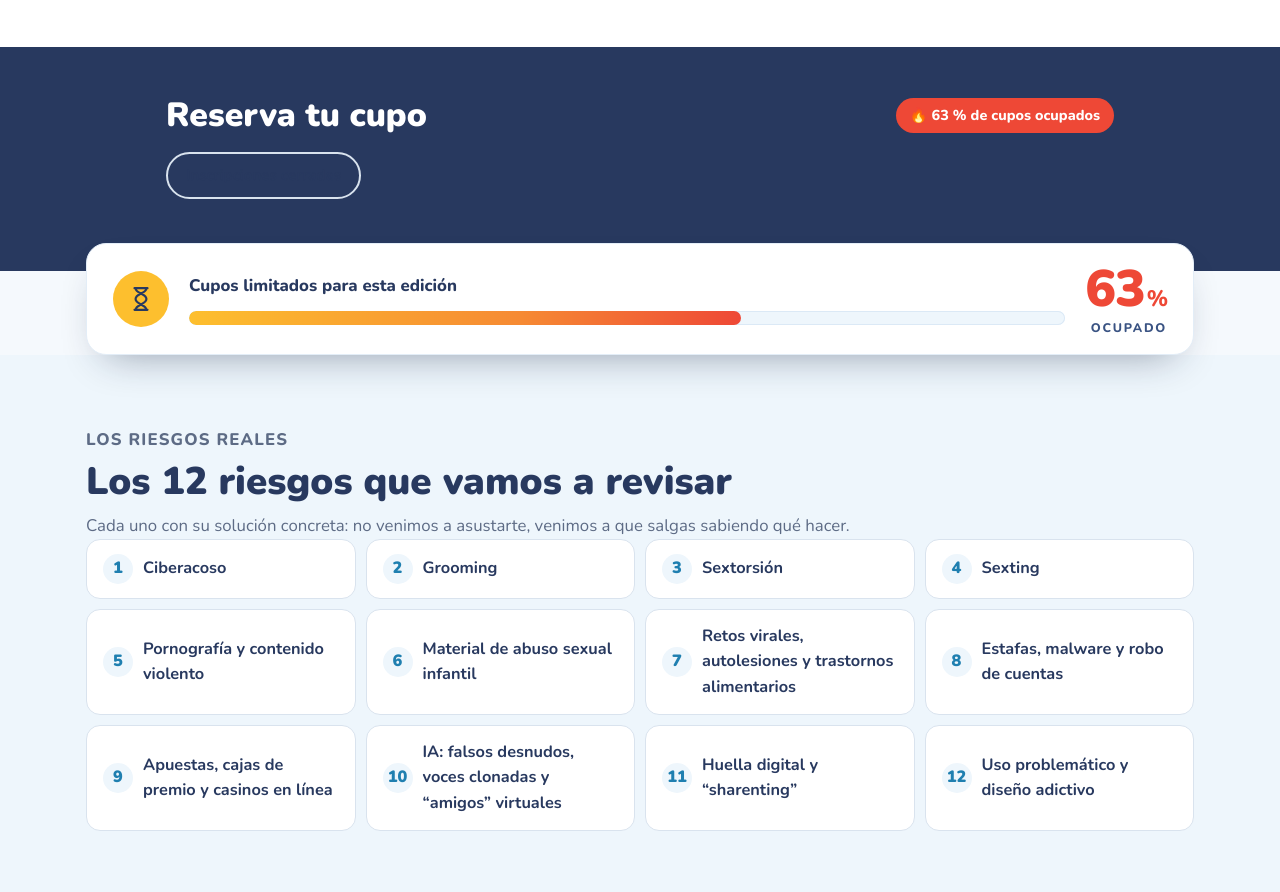
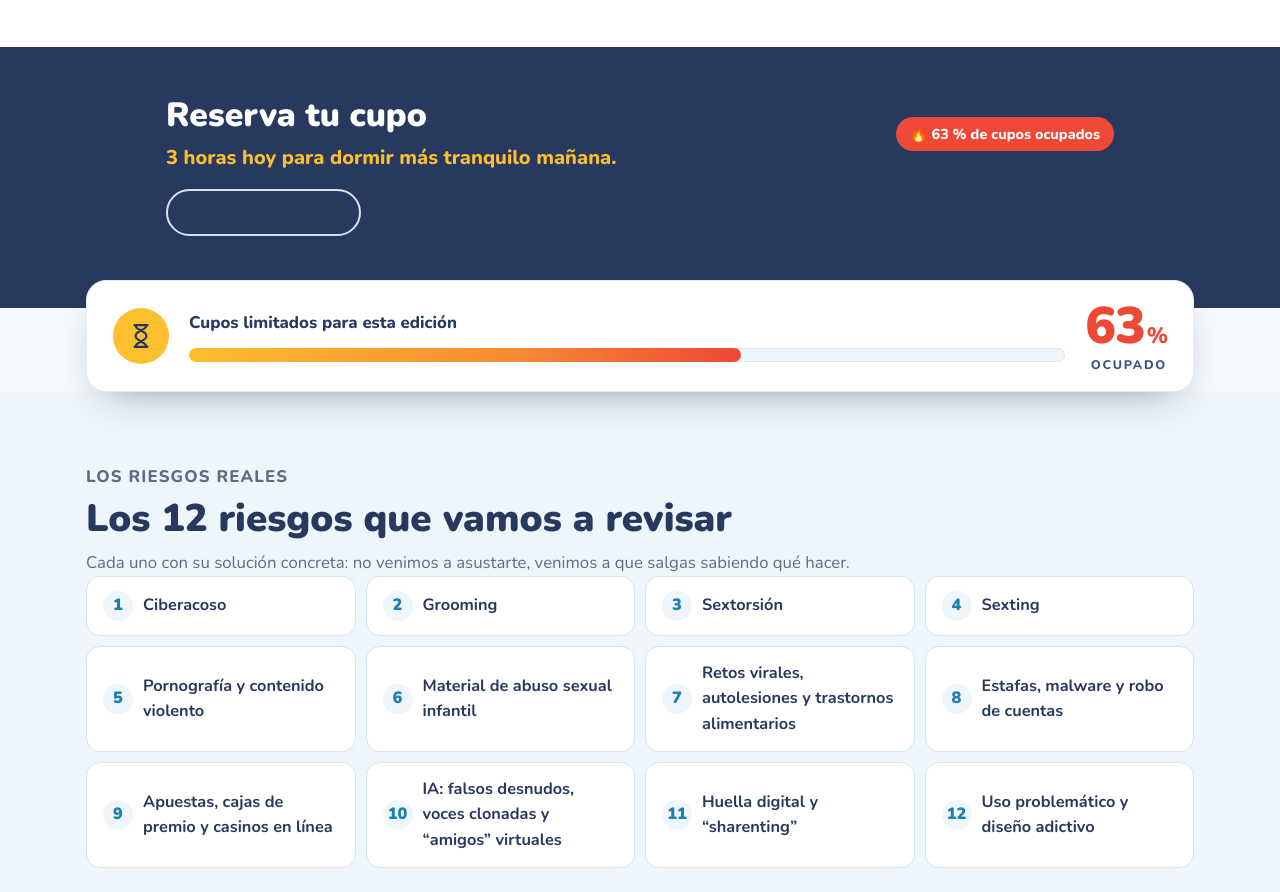
Before and after one commit to dnetmask/tecnofamilias-PLataformaWEB, a Next.js app: page /masterclass in a window 1280 px wide. Shown: the part 1269-2161 px from the top of the page. Built offline with nearby package versions, Linux system fonts and the light colour scheme; no server answers; the database is empty.

Commit message:
Masterclass: subtítulo "3 horas hoy para dormir más tranquilo mañana" en el pago de arriba
Co-Authored-By: Claude Opus 5.5 <noreply@anthropic.com>
Claude-Session: https://claude.ai/code/session_01AcCZry4UJcs9ufbucfezZf

```diff
--- a/src/app/globals.css
+++ b/src/app/globals.css
@@ -524,3 +524,4 @@ table.table { width: 100%; border-collapse: collapse; font-size: .92rem; backgro
 .mc-kit-section .mc-kit-panel .mc-chips span { background: var(--tint); border-color: var(--line); color: var(--navy); }
 .mc-pay-band .mc-hero-pay { padding-top: 48px; }
 @media (max-width: 560px) { .mc-kit-section { padding: 40px 0 36px; } .mc-pay-band .mc-hero-pay { padding-top: 36px; } }
+.mc-hero-pay-sub { margin: 6px 0 0; color: var(--yellow); font-weight: 800; font-size: clamp(1.05rem, 2vw, 1.25rem); }
--- a/src/app/masterclass/page.tsx
+++ b/src/app/masterclass/page.tsx
@@ -265,7 +265,10 @@ export default async function MasterclassPage() {
       <section className="mc-hero mc-pay-band">
         <div className="container mc-hero-pay" id="precio">
           <div className="mc-hero-pay-head">
-            <h2>Reserva tu cupo</h2>
+            <div>
+              <h2>Reserva tu cupo</h2>
+              <p className="mc-hero-pay-sub">{mc.duration} hoy para dormir más tranquilo mañana.</p>
+            </div>
             <span className="mc-urgency">🔥 {mc.seatsPct} % de cupos ocupados</span>
           </div>
           <PayOptions variant="hero" />
```
